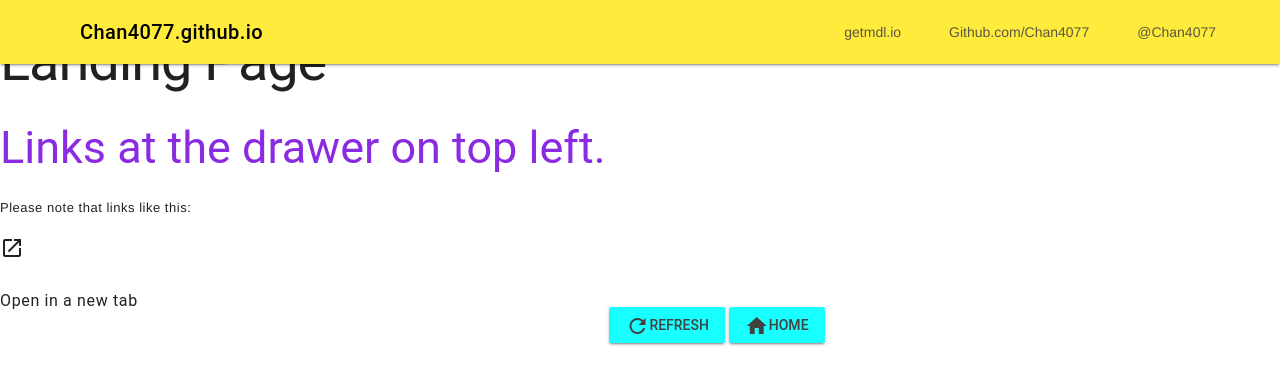
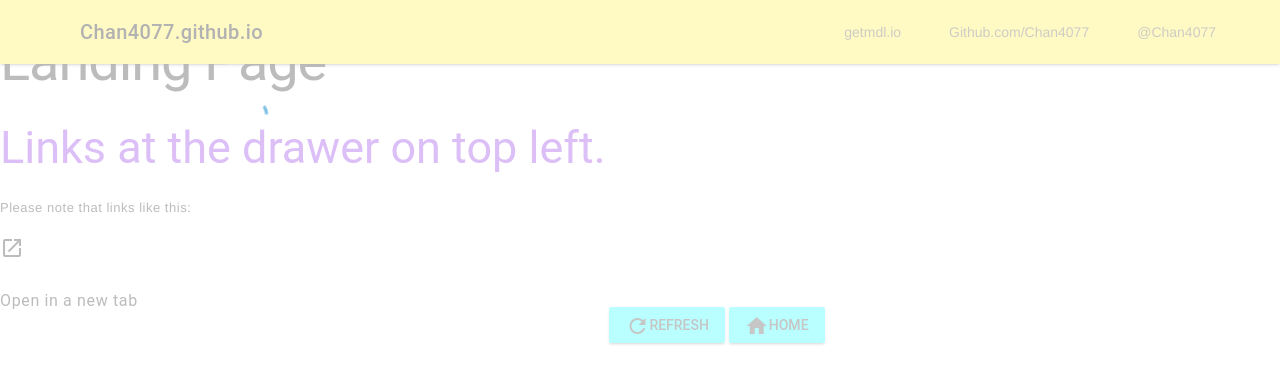
Before and after one commit to EdricChan03/edricchan03.github.io, a Jekyll site: the page built from index.html, in a window 1280 px wide. Shown: the top 385 px of the page. Built offline with Jekyll 4.4.1, drawn with Linux system fonts in a browser that asks for light colours; nearby versions of some CDN libraries.

Commit message:
Test spinner

```diff
--- a/_layouts/default.html
+++ b/_layouts/default.html
@@ -31,10 +31,38 @@ MADE WITH HTML5, JAVASCRIPT AND CSS3
     <meta http-equiv="refresh" content="30">
     <!--Favicon-->
     <link rel="shortcut icon" href="favicon.ico">
+    <!--Import jQuery-->
+    <script src="https://ajax.googleapis.com/ajax/libs/jquery/3.1.0/jquery.min.js"></script>
 </head>
 
 
 <body>
+    <!--Spinner-->
+    <style>
+        #loading {
+   width: 100%;
+   height: 100%;
+   top: 0;
+   left: 0;
+   position: fixed;
+   display: block;
+   opacity: 0.7;
+   background-color: #fff;
+   z-index: 99;
+   text-align: center;
+}
+
+#loading-spinner {
+  position: absolute;
+  top: 100px;
+  left: 240px;
+  z-index: 100;
+}
+    </style>
+    <!--Show when page is loaded-->
+    <div id="loading">
+<div class="mdl-spinner mdl-js-spinner is-active" id="loading-spinner"></div>
+</div>
     <!-- Always shows a header, even in smaller screens. -->
     <div class="mdl-layout mdl-js-layout mdl-layout--fixed-header">
         <header class="mdl-layout__header">
```
Also changed, not shown: other parts of _layouts/default.html (+5 -0 lines).
